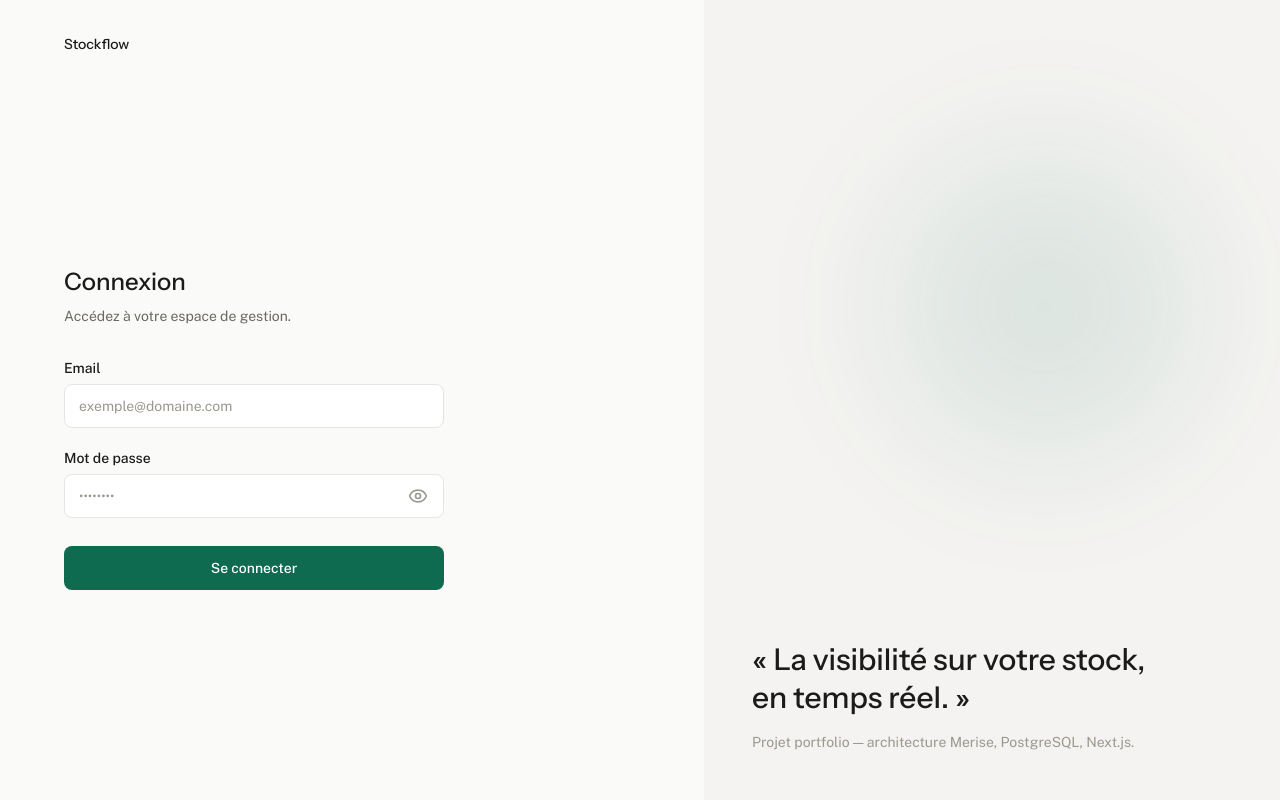
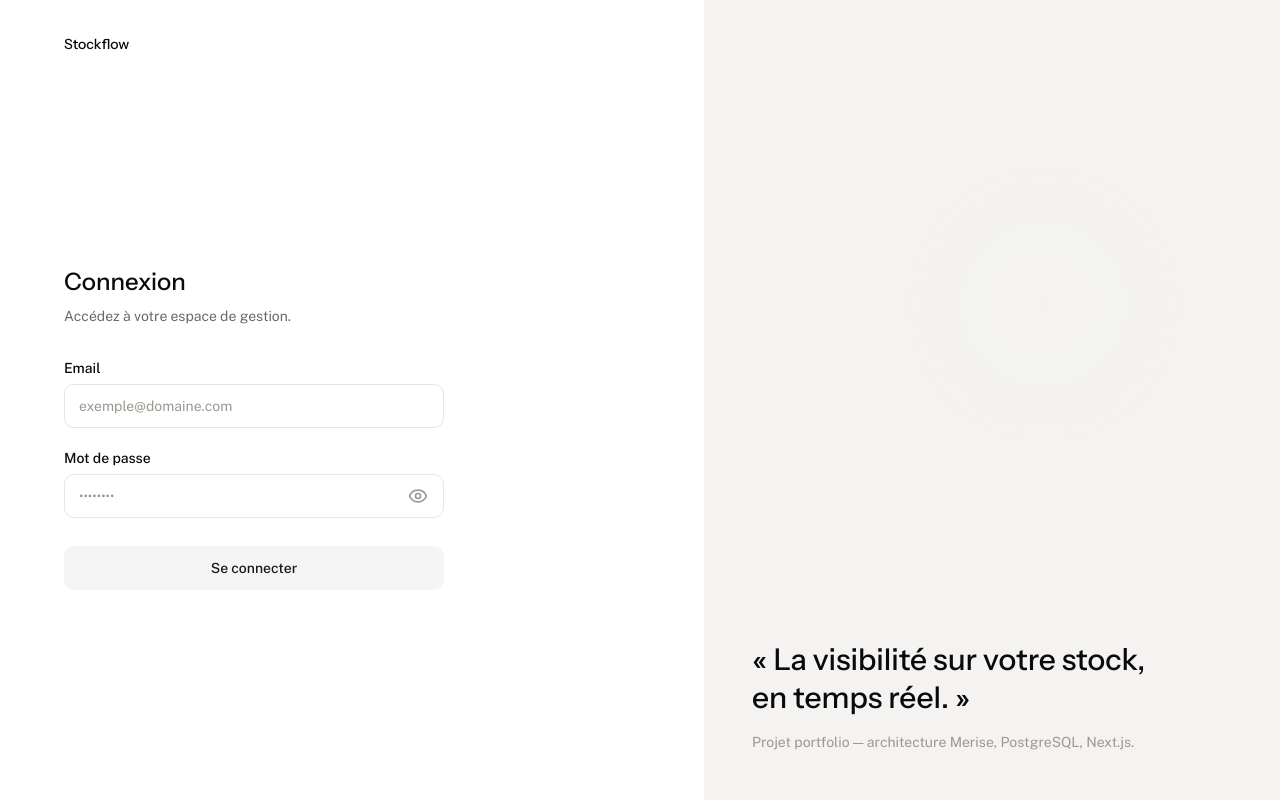
Before and after one commit to EvoDev225/Gestion_de_stock, a Next.js app: page /login in a window 1280 px wide. Built offline with nearby package versions, Linux system fonts and the light colour scheme.

Commit message:
chore: fusionne les variables shadcn avec la palette Stockflow

```diff
--- a/app/globals.css
+++ b/app/globals.css
@@ -1,4 +1,8 @@
 @import "tailwindcss";
+@import "tw-animate-css";
+@import "shadcn/tailwind.css";
+
+@custom-variant dark (&:is(.dark *));
 
 @layer base {
   :root {
@@ -34,6 +38,15 @@
     --warning: #E0A63A;
     --danger: #E5564C;
   }
+  * {
+    @apply border-border outline-ring/50;
+  }
+  body {
+    @apply bg-background text-foreground;
+  }
+  html {
+    @apply font-sans;
+  }
 }
 
 @theme {
@@ -58,6 +71,117 @@
 
 body {
   background-color: var(--background);
-  color: var(--foreground);
   font-family: var(--font-sans);
 }
+
+@theme inline {
+  --font-heading: var(--font-sans);
+  --font-sans: var(--font-sans);
+  --color-sidebar-ring: var(--sidebar-ring);
+  --color-sidebar-border: var(--sidebar-border);
+  --color-sidebar-accent-foreground: var(--sidebar-accent-foreground);
+  --color-sidebar-accent: var(--sidebar-accent);
+  --color-sidebar-primary-foreground: var(--sidebar-primary-foreground);
+  --color-sidebar-primary: var(--sidebar-primary);
+  --color-sidebar-foreground: var(--sidebar-foreground);
+  --color-sidebar: var(--sidebar);
+  --color-chart-5: var(--chart-5);
+  --color-chart-4: var(--chart-4);
+  --color-chart-3: var(--chart-3);
+  --color-chart-2: var(--chart-2);
+  --color-chart-1: var(--chart-1);
+  --color-ring: var(--ring);
+  --color-input: var(--input);
+  --color-border: var(--border);
+  --color-destructive: var(--destructive);
+  --color-accent-foreground: var(--accent-foreground);
+  --color-accent: var(--accent);
+  --color-muted-foreground: var(--muted-foreground);
+  --color-muted: var(--muted);
+  --color-secondary-foreground: var(--secondary-foreground);
+  --color-secondary: var(--secondary);
+  --color-primary-foreground: var(--primary-foreground);
+  --color-primary: var(--primary);
+  --color-popover-foreground: var(--popover-foreground);
+  --color-popover: var(--popover);
+  --color-card-foreground: var(--card-foreground);
+  --color-card: var(--card);
+  --color-foreground: var(--foreground);
+  --color-background: var(--background);
+  --radius-sm: calc(var(--radius) * 0.6);
+  --radius-md: calc(var(--radius) * 0.8);
+  --radius-lg: var(--radius);
+  --radius-xl: calc(var(--radius) * 1.4);
+  --radius-2xl: calc(var(--radius) * 1.8);
+  --radius-3xl: calc(var(--radius) * 2.2);
+  --radius-4xl: calc(var(--radius) * 2.6);
+}
+
+:root {
+  --background: oklch(1 0 0);
+  --foreground: oklch(0.145 0 0);
+  --card: oklch(1 0 0);
+  --card-foreground: oklch(0.145 0 0);
+  --popover: oklch(1 0 0);
+  --popover-foreground: oklch(0.145 0 0);
+  --primary: oklch(0.205 0 0);
+  --primary-foreground: oklch(0.985 0 0);
+  --secondary: oklch(0.97 0 0);
+  --secondary-foreground: oklch(0.205 0 0);
+  --muted: oklch(0.97 0 0);
+  --muted-foreground: oklch(0.556 0 0);
+  --accent: oklch(0.97 0 0);
+  --accent-foreground: oklch(0.205 0 0);
+  --destructive: oklch(0.577 0.245 27.325);
+  --border: oklch(0.922 0 0);
+  --input: oklch(0.922 0 0);
+  --ring: oklch(0.708 0 0);
+  --chart-1: oklch(0.87 0 0);
+  --chart-2: oklch(0.556 0 0);
+  --chart-3: oklch(0.439 0 0);
+  --chart-4: oklch(0.371 0 0);
+  --chart-5: oklch(0.269 0 0);
+  --radius: 0.625rem;
+  --sidebar: oklch(0.985 0 0);
+  --sidebar-foreground: oklch(0.145 0 0);
+  --sidebar-primary: oklch(0.205 0 0);
+  --sidebar-primary-foreground: oklch(0.985 0 0);
+  --sidebar-accent: oklch(0.97 0 0);
+  --sidebar-accent-foreground: oklch(0.205 0 0);
+  --sidebar-border: oklch(0.922 0 0);
+  --sidebar-ring: oklch(0.708 0 0);
+}
+
+.dark {
+  --background: oklch(0.145 0 0);
+  --foreground: oklch(0.985 0 0);
+  --card: oklch(0.205 0 0);
+  --card-foreground: oklch(0.985 0 0);
+  --popover: oklch(0.205 0 0);
+  --popover-foreground: oklch(0.985 0 0);
+  --primary: oklch(0.922 0 0);
+  --primary-foreground: oklch(0.205 0 0);
+  --secondary: oklch(0.269 0 0);
+  --secondary-foreground: oklch(0.985 0 0);
+  --muted: oklch(0.269 0 0);
+  --muted-foreground: oklch(0.708 0 0);
+  --accent: oklch(0.269 0 0);
+  --accent-foreground: oklch(0.985 0 0);
+  --destructive: oklch(0.704 0.191 22.216);
+  --border: oklch(1 0 0 / 10%);
+  --input: oklch(1 0 0 / 15%);
+  --ring: oklch(0.556 0 0);
+  --chart-1: oklch(0.87 0 0);
+  --chart-2: oklch(0.556 0 0);
+  --chart-3: oklch(0.439 0 0);
+  --chart-4: oklch(0.371 0 0);
+  --chart-5: oklch(0.269 0 0);
+  --sidebar: oklch(0.205 0 0);
+  --sidebar-foreground: oklch(0.985 0 0);
+  --sidebar-primary: oklch(0.488 0.243 264.376);
+  --sidebar-primary-foreground: oklch(0.985 0 0);
+  --sidebar-accent: oklch(0.269 0 0);
+  --sidebar-accent-foreground: oklch(0.985 0 0);
+  --sidebar-border: oklch(1 0 0 / 10%);
+  --sidebar-ring: oklch(0.556 0 0);
+}
```
